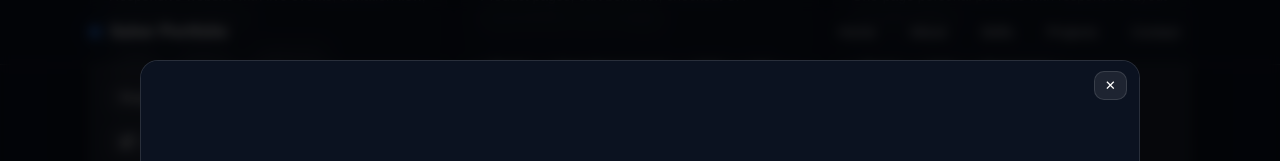
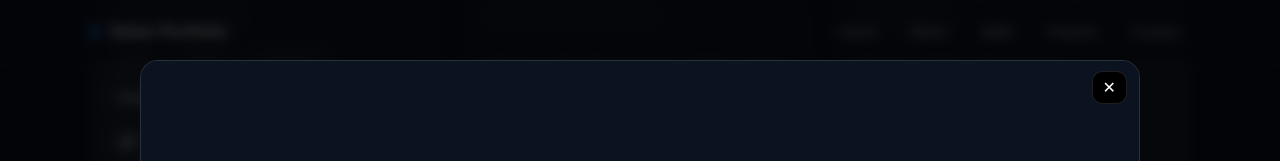
Before and after one commit to Saher-15/portfolio, a React (Vite) app: page / in a window 1280 px wide. Both pictures are taken after a click on the button "📄 View CV". Shown: the part 2275-2436 px from the top of the page. Built offline with nearby package versions, Linux system fonts and the light colour scheme.

Commit message:
Update CVModal css

```diff
--- a/src/styles.css
+++ b/src/styles.css
@@ -380,9 +380,10 @@ button { font-family: inherit; }
   position: absolute;
   top: 10px;
   right: 12px;
-  background: rgba(255,255,255,0.08);
+  background: rgba(0,0,0);
   border: 1px solid var(--border);
   color: white;
+  font-size: 1em;
   border-radius: 10px;
   padding: 6px 10px;
   cursor: pointer;
```
